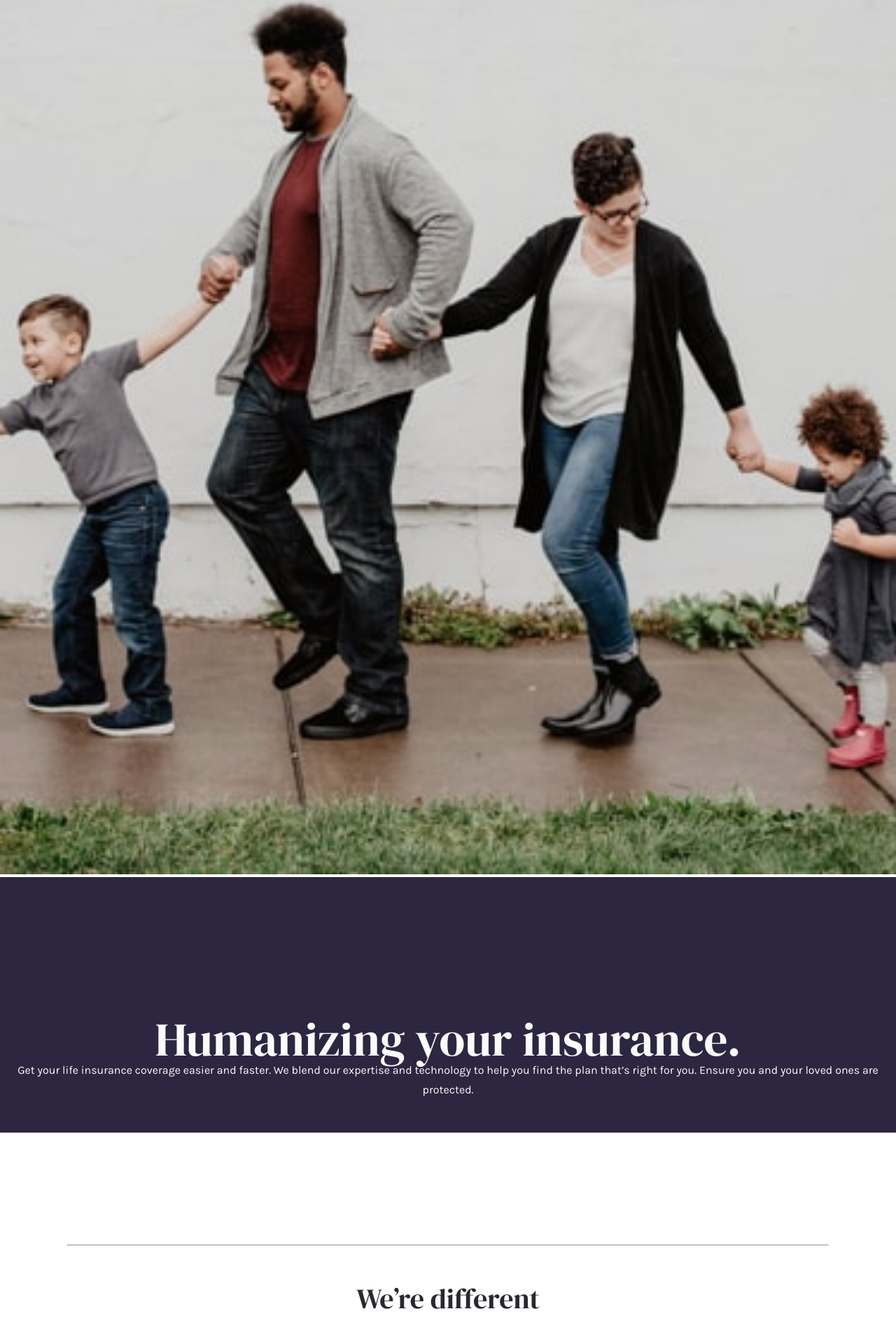
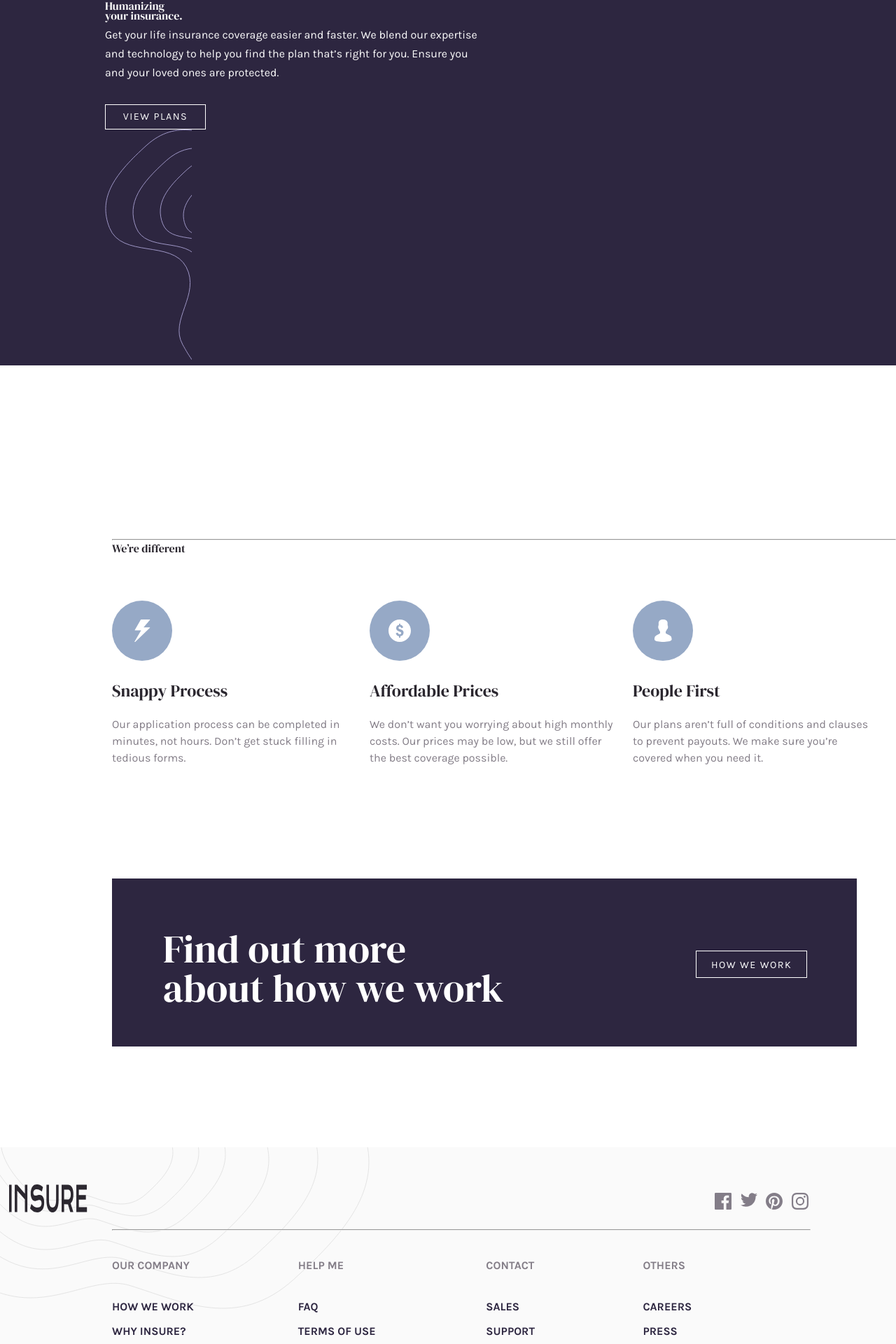
Before and after one commit to melodymastache/Insure-Landing-Page, a React (Create React App) app: page / in a window 1280 px wide. Shown: the part 386-2306 px from the top of the page at 70% size. Built offline with nearby package versions, Linux system fonts and the light colour scheme.

Commit message:
trying to merge views and failing miserably.

```diff
--- a/src/App.js
+++ b/src/App.js
@@ -8,8 +8,13 @@ import peopleIcon from './images/icon-people-first.svg';
 import BurgerDropdown from './images/icon-hamburger.svg';
 import CloseIcon from './images/icon-close.svg';
 import familyPhoto from './images/image-intro-mobile.jpg';
-import navBg from './images/bg-pattern-mobile-nav.svg';
+import familyImg from './images/image-intro-desktop.jpg';
+import wavyLeftBg from './images/bg-pattern-intro-left-desktop.svg';
+import hwwWavyBg from './images/bg-pattern-how-we-work-desktop.svg';
+import introBgRight from './images/bg-pattern-intro-right-mobile.svg';
 
+
+/***************** DESKTOP COMPONENTS *************************/
 class DesktopHeader extends React.Component {
     render() {
         return (
@@ -25,7 +30,34 @@ class DesktopHeader extends React.Component {
         )
     }
 }
+class DesktopIntro extends React.Component {
+    render() {
+        return (
+            <div className="intro-container">
+                <hr className="line-decoration"></hr>
+                <h2 className="title" id="intro-title">Humanizing your insurance.</h2>
+                <p>Get your life insurance coverage easier and faster. We blend our expertise and technology to help you find the plan that’s right for you. Ensure you and your loved ones are protected.</p>
+                <div className="button" id="intro-button">View plans</div>
+                <img src={familyImg} alt="family" id="family-photo" />
+                <div id="wavy-right-bg"></div>
+                <img src={wavyLeftBg} alt="wavy-bg" id="wavy-left-bg" />
+            </div>
+        )
+    }
+}
+class DesktopHowWeWork extends React.Component {
+    render() {
+        return (
+            <div className="how-we-work">
+                <h2 className="title">Find out more about how we work</h2>
+                <div className="button" id="hww-button">How we work</div>
+                <img src={hwwWavyBg} alt="hww-button" id="hww-wavy-bg" />
+            </div>
+        )
+    }
+}
 
+/************** MOBILE COMPONENTS ***************/
 class MobileHeader extends React.Component {
     constructor(props) {
         super(props);
@@ -45,7 +77,6 @@ class MobileHeader extends React.Component {
     render() {
         let ddownContent; // rendering content separately in order to align to viewport properly
         if (this.state.isClicked === true) {
-            console.log(this.state.isClicked);
             ddownContent =
                 <div className="ddown-content">
                     <a href="/" alt="how-we-work">How we work</a>
@@ -73,22 +104,20 @@ class MobileHeader extends React.Component {
 
                 </header>
                 {ddownContent}
+                <img src={familyPhoto} alt="family" id="family-photo" />
             </div>
         )
     }
 }
 
-class Intro extends React.Component {
+class MobileIntro extends React.Component {
     render() {
         return (
-            <div>
-                <img src={familyPhoto} alt="family photo" id="family-photo" />
-                <div className="intro-container">
-                    <h2 className="title" id="intro-title">Humanizing your insurance.</h2>
-                    <p>Get your life insurance coverage easier and faster. We blend our expertise and technology to help you find the plan that’s right for you. Ensure you and your loved ones are protected.</p>
-                    {/* <div className="button" id="intro-button">View plans</div> */}
-                    {/* <div id="wavy-transition-bg"></div> */}
-                </div>
+            <div className="intro-container">
+                <h2 className="title" id="intro-title">Humanizing your insurance.</h2>
+                <p>Get your life insurance coverage easier and faster. We blend our expertise and technology to help you find the plan that’s right for you. Ensure you and your loved ones are protected.</p>
+                <div className="button" id="intro-button">View plans</div>
+                <img src={introBgRight} alt="wavy background" id="wavy-transition-bg" />
             </div>
         )
     }
@@ -124,7 +153,7 @@ class AtAGlance extends React.Component {
     }
 }
 
-class HowWeWork extends React.Component {
+class MobileHowWeWork extends React.Component {
     render() {
         return (
             <div className="how-we-work">
@@ -205,55 +234,54 @@ class Footer extends React.Component {
     }
 }
 
-// class Site extends React.Component {
-//     constructor(props) {
-//         super(props);
-//         this.state = {
-//             isDesktop: true
-//         };
-//         this.updateWidth = this.updateWidth.bind(this);
-//     }
-//     componentDidMount() {
-//         this.updateWidth();
-//         window.addEventListener("resize", this.updateWidth);
-//     }
-//     componentWillUnmount() {
-//         window.removeEventListener("resize", this.updateWidth);
-//     }
-//     updateWidth() {
-//         this.setState({
-//             isDesktop: window.innerWidth <= 1040 //what
-//         });
-//         console.log(this.state.isDesktop);
-//     }
-//     render() {  // separate component allows for conditional rendering
-//         const viewWidth = this.state.viewWidth;
-//         return (
-//             <div className="App">
-//                 {
-//                     viewWidth ? (
-//                         <DesktopHeader />
-//                     ) : (
-//                             <MobileHeader />
-//                         )
-//                 }
-//                 <Intro />
-//                 <AtAGlance />
-//                 <HowWeWork />
-//                 <Footer />
-//             </div>
-//         );
-//     }
-// }
+class Site extends React.Component {
+    constructor(props) {
+        super(props);
+        this.state = {
+            width: 0
+        };
+        this.updateWidth = this.updateWidth.bind(this);
+    }
+    componentDidMount() {
+        window.addEventListener("resize", this.updateWidth);
+    }
+    updateWidth() {
+        this.setState({
+            width: window.innerWidth
+        });
+        console.log("Viewport Width: " + this.state.width);
+    }
+    render() {  // separate component allows for conditional rendering
+        const width = this.state.width;
+        if (width <= 500) {
+            return (
+                <div>
+                    <MobileHeader />
+                    <MobileIntro />
+                    <AtAGlance />
+                    <MobileHowWeWork />
+                    <Footer />
+                </div>
+            )
+        }
+        else {
+            return (
+                <div>
+                    <DesktopHeader />
+                    <DesktopIntro />
+                    <AtAGlance />
+                    <DesktopHowWeWork />
+                    <Footer />
+                </div>
+            )
+        }
+    }
+}
 
 function App() {
     return (
         <div className="App">
-            <MobileHeader />
-            <Intro />
-            <AtAGlance />
-            <HowWeWork />
-            <Footer />
+            <Site />
         </div>
     )
 }
--- a/src/App.scss
+++ b/src/App.scss
@@ -11,16 +11,16 @@ $dark-greyish-violet: hsl(273, 4%, 51%);
 $very-light-gray: hsl(0, 0%, 98%);
 
 /* global styles */
-* {
-  // entire doc
+* { // entire doc
   font-size: 16px;
+  // max-width: 1440px /* desktop mode */
   font-family: "Karla", sans-serif;
   margin: 0; /* resets css default margins */
   box-sizing: border-box; /* allows dimensions to be overriden by child elements */
 }
 
 .title {
-  font-size: 4.2em;
+  // font-size: 4.2em;
   font-family: "DM Serif Display";
   font-weight: 400;
 }
@@ -35,15 +35,15 @@ $very-light-gray: hsl(0, 0%, 98%);
 .line-decoration {
   width: 9em;
   // margin: 3em 0em;
-  color: $very-light-gray;
+  color: $very-light-gray; // ???
 }
 
-/******************** DESKTOP VIEW STYLES ********************/
-
+/******************** MOBILE VIEW STYLES ********************/
+@media screen and (max-width: 500px) {
 /* HEADER COMPONENT */
 .header-parent {
+  display: flex;
   background-color: white;
-  display: flex;
   margin: 2em;
 
   div {
@@ -90,18 +90,18 @@ $very-light-gray: hsl(0, 0%, 98%);
 /* INTRO CONTAINER */
 .intro-container {
   text-align: center;
+  margin-top: -1em; // correcting white space between photo and intro
   color: $very-light-gray;
-  margin: 0em 0em 10em 0em;
-  background-color: black;
+  background-color: $dark-violet;
   background-image: url(./images/bg-pattern-intro-left-mobile.svg);
   background-position: top left;
   background-repeat: no-repeat;
+  background-size: 15em;
 
   p {
-    background-color: $dark-violet;
-    padding-bottom: 3em;
+    padding: 0em 1.5em;
     line-height: 1.5em;
-    font-size: 1em;
+    font-size: 1.2em;
     line-height: 1.7em;
   }
 }
@@ -111,25 +111,26 @@ $very-light-gray: hsl(0, 0%, 98%);
 }
 
 #wavy-transition-bg {
-  background-image: url(./images/bg-pattern-intro-right-mobile.svg);
-  background-repeat: no-repeat;
-  background-position: right;
+  transform: translateX(110%);
+  margin-bottom: -14em;
+  margin-top: -5em;
+  width: 10em;
 }
 
 #intro-title {
-  background-color: $dark-violet;
-  line-height: 0.9em;
-  padding-top: 3em;
+  line-height: 1em;
+  font-size: 3.5em;
+  padding: 3em .5em .5em .5em;
 }
 
 #intro-button {
-  background-color: $dark-violet;
   font-weight: 400;
   width: 10em;
   height: 2.5em;
   padding-top: 0.6em;
   letter-spacing: 0.1em;
-  font-size: 0.9rem;
+  font-size: 1rem;
+  margin: 2.5em auto;
   border: 1.5px solid white;
 
   &:hover {
@@ -146,24 +147,27 @@ $very-light-gray: hsl(0, 0%, 98%);
   text-align: center;
 
   h2 {
-    font-size: 2.5rem;
-
+    font-size: 2.9rem;
+    padding-top: 1em;
   }
 
   hr {
-    margin: 3em 4em;
+    width: 10em;
+    margin: 0em auto;
   }
 
   p {
     color: $dark-greyish-violet;
-    font-size: 1.2em;
+    font-size: 1.2rem;
     line-height: 1.7em;
-    margin: auto 1.2em;
+    margin: 0em 1.2em;
   }
 }
 
 .subtitle {
-  padding: 1em 0em;
+  padding-bottom: .5em;
+  line-height: 1em;
+
 }
 
 .feature-item {
@@ -176,7 +180,7 @@ $very-light-gray: hsl(0, 0%, 98%);
   background-color: $dark-violet;
   margin: 10em 2em;
   color: white;
-  padding: 6em 0.5em;
+  padding: 6em 1em;
   text-align: center;
   background-color: $dark-violet;
   background-image: url(./images/bg-pattern-how-we-work-mobile.svg);
@@ -186,7 +190,7 @@ $very-light-gray: hsl(0, 0%, 98%);
 
   h2 {
     line-height: 1em;
-    font-size: 2.5em;
+    font-size: 3em;
   }
 }
 
@@ -196,7 +200,7 @@ $very-light-gray: hsl(0, 0%, 98%);
   letter-spacing: 0.1em;
   font-weight: 400;
   border: 1px solid white;
-  margin-top: 3em;
+  margin: 3em 6em 0em;
 
   &:hover {
     background-color: white;
@@ -242,7 +246,6 @@ svg path {
 
 .socials-container {
   margin-bottom: 3em;
-  // svg {} figure out how to scale the svgs bigger
 }
 
 .link-section {
@@ -259,3 +262,273 @@ svg path {
     text-decoration: underline;
   }
 }
+}
+
+/******************** DESKTOP VIEW STYLES **************/
+
+  /* HEADER COMPONENT */
+  .header-parent {
+    display: flex; /* activates flexbox */
+    height: 5em;
+    background-color: white;
+    padding: 1em 0em;
+    z-index: 2;
+    position: relative;
+  }
+
+  .align-items {
+    display: flex;
+    padding-top: 0.2em;
+    flex-flow: column wrap;
+  }
+
+  .header-items {
+    padding: 1em;
+    color: $dark-greyish-violet;
+    font-weight: 700;
+    font-size: 0.8em;
+    text-align: center;
+    text-transform: uppercase;
+    letter-spacing: 0.1em;
+    transform: translateX(39em); /* shift links to the right */
+
+    &:hover {
+      color: $dark-violet;
+    }
+  }
+
+  .logo {
+    padding: 1em;
+    margin-left: 8.5em;
+  }
+
+  #header-button {
+    width: 11em;
+    height: 3em;
+    padding-top: 0.7em;
+    margin-top: 0.15em;
+    margin-left: 1em;
+    border-color: $dark-violet;
+    color: $dark-violet;
+
+    &:hover {
+      background-color: $dark-violet;
+      color: white;
+      font-weight: 700;
+    }
+  }
+
+  /* INTRO CONTAINER */
+  .intro-container {
+    display: grid;
+    height: 36rem;
+    padding: 50px 10px 125px 150px;
+    color: $very-light-gray;
+    background-color: $dark-violet;
+
+    p {
+      background-color: $dark-violet;
+      padding-bottom: 2em;
+      line-height: 1.5em;
+      width: 34em;
+      font-size: 1em;
+      line-height: 1.7em;
+    }
+  }
+
+  #wavy-right-bg {
+    // cannot get this to touch the far right edge of the screen....why??
+    margin-top: -49.5em;
+    background-image: url(./images/bg-pattern-intro-right-desktop.svg);
+    background-repeat: no-repeat;
+    margin-left: 49.5em; /* moves right */
+    z-index: 1; /* puts waves on top of family photo | z-index based on 3d: higher numbers = closer */
+  }
+
+  #wavy-left-bg {
+    margin-top: -19em;
+    margin-left: -10em;
+  }
+
+  #intro-title {
+    background-color: $dark-violet;
+    width: 7em;
+    padding-bottom: 0.4em;
+    line-height: 0.9em;
+    padding-top: 0.3em;
+  }
+
+  #intro-button {
+    background-color: $dark-violet;
+    font-weight: 400;
+    width: 10em;
+    height: 2.5em;
+    padding-top: 0.5em;
+    letter-spacing: 0.1em;
+    font-size: 0.9rem;
+    border: 1.5px solid white;
+
+    &:hover {
+      background-color: $very-light-gray;
+      color: $dark-violet;
+      font-weight: 700;
+    }
+  }
+
+  #family-photo {
+    width: 32em;
+    margin-left: 35em; /* moves to right */
+    margin-top: -23em; /* negative values cause element to overlap others */
+    z-index: 0; /* puts family photo behind waves */
+  }
+
+  /* AT A GLANCE COMPONENT */
+  .at-a-glance {
+    display: flex;
+    flex-flow: column wrap;
+    margin: 15.5em 0em 0em 10em;
+    color: $very-dark-violet;
+
+    .line-decoration {
+      color: $very-light-gray;
+    }
+
+    p {
+      color: $dark-greyish-violet;
+    }
+  }
+
+  .subtitle {
+    font-size: 1.5em;
+    padding: 1em 0em;
+  }
+
+  .feature-list {
+    display: flex;
+  }
+
+  #middle-item {
+    padding: 0em 1.5em;
+    width: 25em;
+  }
+
+  .feature-item {
+    margin-top: 4em;
+    line-height: 1.5em;
+    width: 21.5em;
+  }
+
+  /* HOW WE WORK COMPONENT */
+  .how-we-work {
+    display: flex;
+    background-color: $dark-violet;
+    margin: 10em 10em 9em 10em;
+    width: 66.5em;
+    height: 15em;
+    color: white;
+
+    h2 {
+      font-size: 3.5em;
+      background-color: $dark-violet;
+      width: 8.7em;
+      line-height: 1em;
+      margin: 1.3em 4.9em 0em 1.3em;
+    }
+  }
+
+  #hww-wavy-bg {
+    width: 25em; /* amount of space the wavy background takes */
+    margin-left: auto; /* put bg on right side of container */
+    z-index: 0; /* place bg behind button */
+  }
+
+  #hww-button {
+    text-align: center;
+    padding: 0.7em 0em;
+    z-index: 1; /* put button in front of bg */
+    font-size: 0.9em;
+    margin: 7.2em -25em 0em 0em;
+    letter-spacing: 0.1em;
+    width: 11em;
+    height: 2.7em;
+    font-weight: 400;
+    border: 1px solid white;
+
+    &:hover {
+      background-color: white;
+      color: $dark-violet;
+      font-weight: 700;
+    }
+  }
+
+  /* FOOTER COMPONENT */
+  .contact-container {
+    background-color: $very-light-gray;
+    text-transform: uppercase;
+    font-weight: 600;
+    background-image: url(./images/bg-pattern-footer-desktop.svg);
+    background-repeat: no-repeat;
+    padding-bottom: 2.5em;
+
+    .icon {
+      margin-top: 3.3em;
+      margin-bottom: 1.5em;
+      margin-left: 0.8em;
+    }
+
+    .logo {
+      margin-left: 9em;
+    }
+
+    hr {
+      width: 78vw;
+      margin-left: 10rem;
+      color: $very-light-gray;
+    }
+  }
+
+  .icon-bar {
+    display: flex;
+    margin-right: 7.8rem;
+  }
+
+  /* using svg code in order to have access to change colour of image on hover */
+  svg path {
+    flex-flow: column wrap;
+
+    &:hover {
+      fill: $dark-violet;
+    }
+  }
+
+  .socials-container {
+    padding-top: 0.8em; /* lines up social icons with logo */
+    margin-left: auto;
+    display: flex;
+  }
+
+  .footer-items {
+    display: flex;
+    margin-left: 10em;
+    justify-content: space-between;
+    width: 65vw;
+
+    p {
+      flex-flow: column wrap;
+    }
+  }
+
+  .link-section {
+    color: $dark-greyish-violet;
+    margin-top: 2.5em;
+    margin-bottom: 2em;
+  }
+
+  .link {
+    color: $dark-violet;
+    padding: 0.5em 0em;
+
+    &:hover {
+      text-decoration: underline;
+    }
+  }
```
